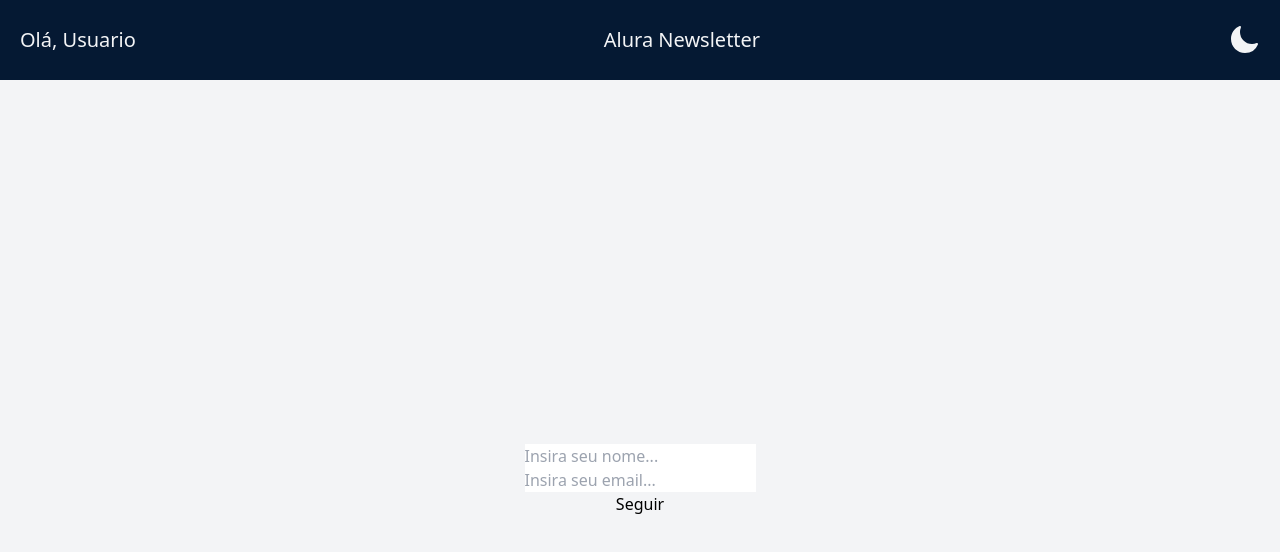
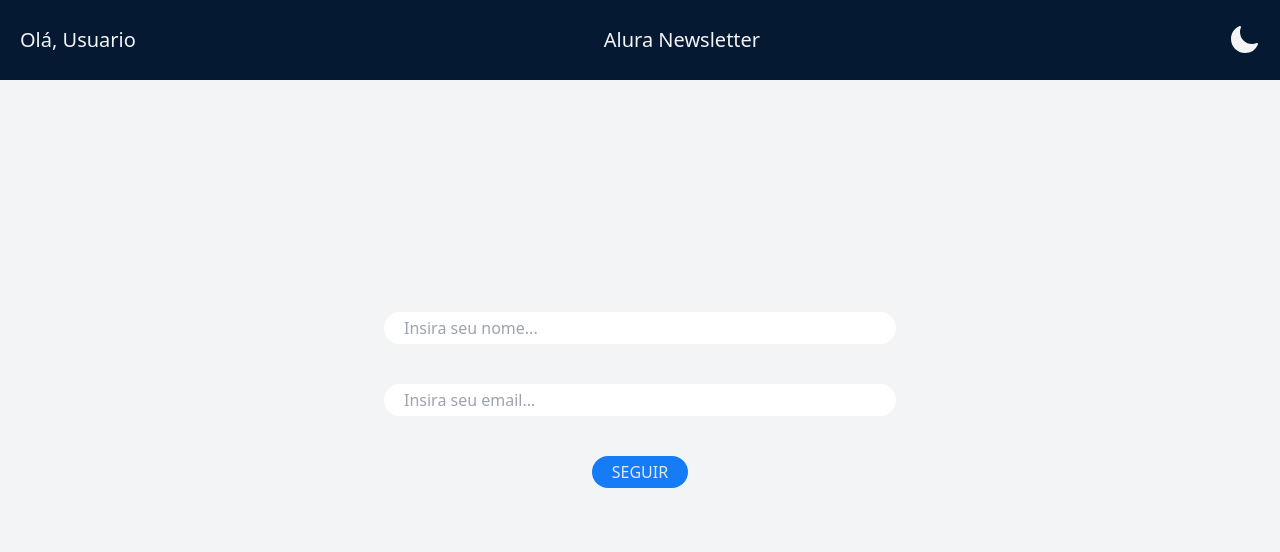
Before and after one commit to otaviohenrique1/alura-newsletter, a React (Vite) app: page / in a window 1280 px wide. Shown: the top 552 px of the page. Built offline with nearby package versions, Linux system fonts and the light colour scheme.

Commit message:
commit 11

```diff
--- a/src/components/Form/Form.jsx
+++ b/src/components/Form/Form.jsx
@@ -1,3 +1,5 @@
+import Input from "../Input/Input";
+
 /* eslint-disable react/prop-types */
 const Form = ({ onSubmit }) => {
   const safeSubmit = event => {
@@ -11,11 +13,11 @@
   return (
     <form
       onSubmit={safeSubmit}
-      className="h-full flex flex-col items-center justify-center"
+      className="h-full flex flex-col items-center justify-center gap-10 -mt-20 mx-5"
     >
-      <input type="text" placeholder="Insira seu nome..." />
-      <input type="email" placeholder="Insira seu email..." />
-      <button type="submit">Seguir</button>
+      <Input type="text" required placeholder="Insira seu nome..." />
+      <Input type="email" required placeholder="Insira seu email..." />
+      <button type="submit" className="py-1 px-5 max-w-sm bg-alura-100 dark:bg-dark-200 rounded-full text-gray-200 uppercase outline-none">Seguir</button>
     </form>
   );
 }
--- /dev/null
+++ b/src/components/Input/Input.jsx
@@ -0,0 +1,7 @@
+const Input = (props) => {
+  return (
+    <input className="py-1 pl-5 max-w-lg w-full dark:bg-dark-200 text-dark-200 dark:text-gray-200 rounded-full outline-none" {...props} />
+  );
+}
+
+export default Input;
```
